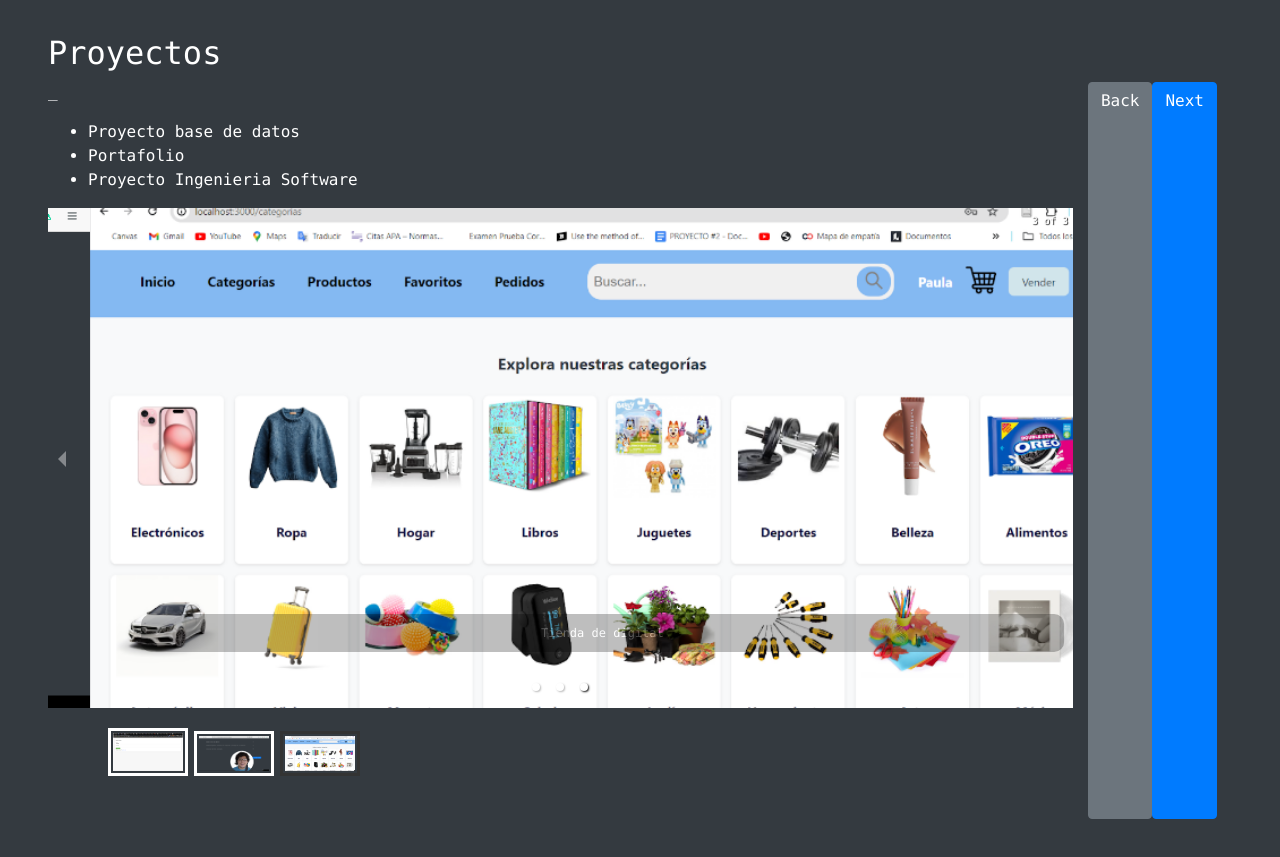
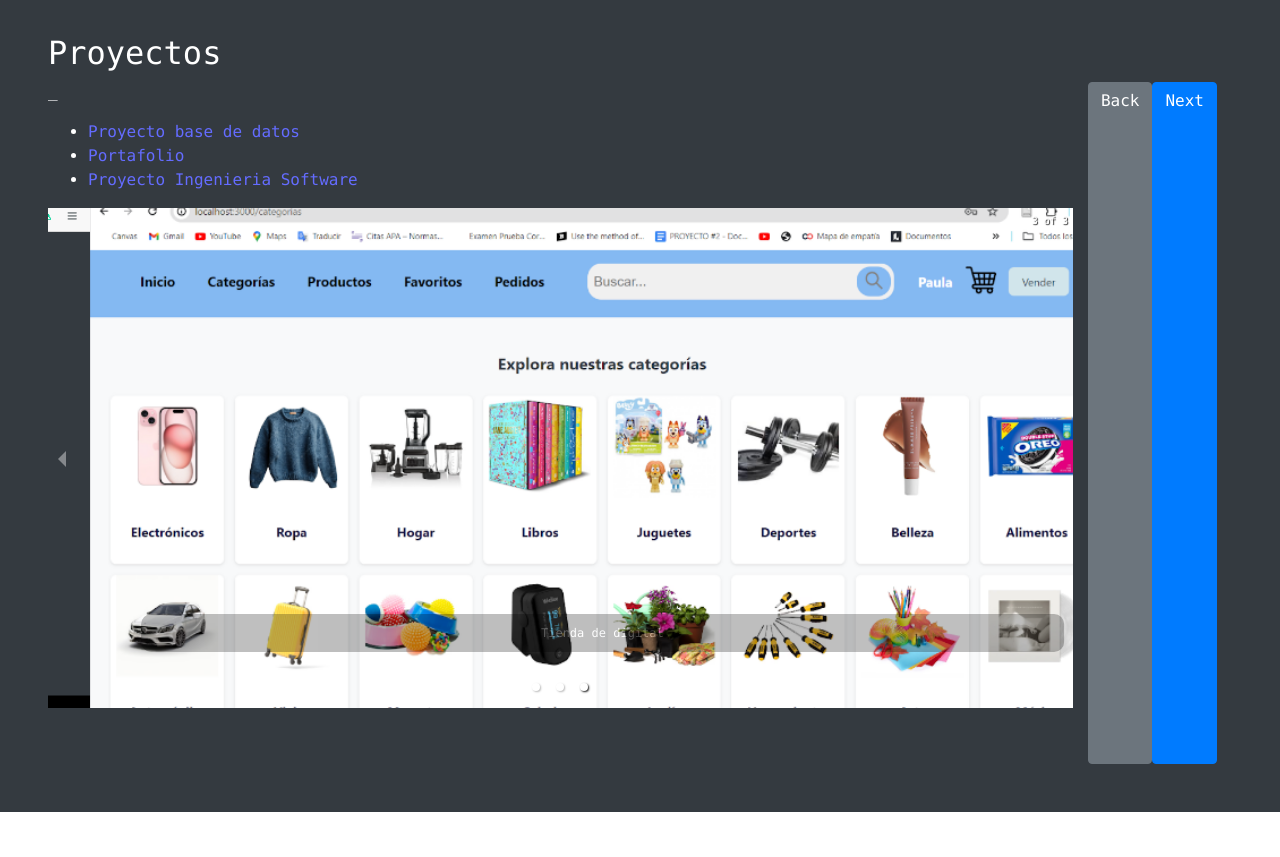
Before and after one commit to BrandonReyes0609/Portafolio4, a React (Vite) app: page / in a window 1280 px wide. Shown: the part 2779-3636 px from the top of the page. After the commit the page ends 3591 px from the top, so only its background shows below. Built offline with nearby package versions, Linux system fonts and the light colour scheme.

Commit message:
fix problem

```diff
--- a/src/CarouselComponentProyecto.jsx
+++ b/src/CarouselComponentProyecto.jsx
@@ -7,21 +7,25 @@ import img1 from './assets/PoryectoDB2.png';
 import img2 from './assets/portafolio.png';
 import img3 from './assets/software.png';
 
-
-
 const CarouselComponentProyecto = () => {
   return (
     <Carousel showArrows={true} autoPlay={true} infiniteLoop={true}>
       <div>
-        <img src={img1} alt="Imagen 1" />
-        <p className="legend">Poryecto de app para restaurantes</p>
+        <a href="https://www.google.com" target="_blank" rel="noopener noreferrer">
+          <img src={img1} alt="Imagen 1" />
+        </a>
+        <p className="legend">Proyecto de app para restaurantes</p>
       </div>
       <div>
-        <img src={img2} alt="Imagen 2" />
+        <a href="https://www.google.com" target="_blank" rel="noopener noreferrer">
+          <img src={img2} alt="Imagen 2" />
+        </a>
         <p className="legend">Portafolio</p>
       </div>
       <div>
-        <img src={img3} alt="Imagen 3" />
+        <a href="https://www.google.com" target="_blank" rel="noopener noreferrer">
+          <img src={img3} alt="Imagen 3" />
+        </a>
         <p className="legend">Tienda de digital</p>
       </div>
     </Carousel>
--- a/src/Proyectos.jsx
+++ b/src/Proyectos.jsx
@@ -11,9 +11,21 @@ function Proyectos() {
           <h2>Proyectos</h2>
           <p>_</p>
           <ul>
-            <li>Proyecto base de datos</li>
-            <li>Portafolio</li>
-            <li>Proyecto Ingenieria Software</li>
+            <li>
+              <a href="https://github.com/BrandonReyes0609/proyecto-2_db_Heroku.git" target="_blank" rel="noopener noreferrer">
+                Proyecto base de datos
+              </a>
+            </li>
+            <li>
+              <a href="https://github.com/BrandonReyes0609/Portafolio4.git" target="_blank" rel="noopener noreferrer">
+                Portafolio
+              </a>
+            </li>
+            <li>
+              <a href="https://github.com/paulabaal12/PROY-SOFTWARE.git" target="_blank" rel="noopener noreferrer">
+                Proyecto Ingenieria Software
+              </a>
+            </li>
           </ul>
           <CarouselComponentProyecto />
 
```
